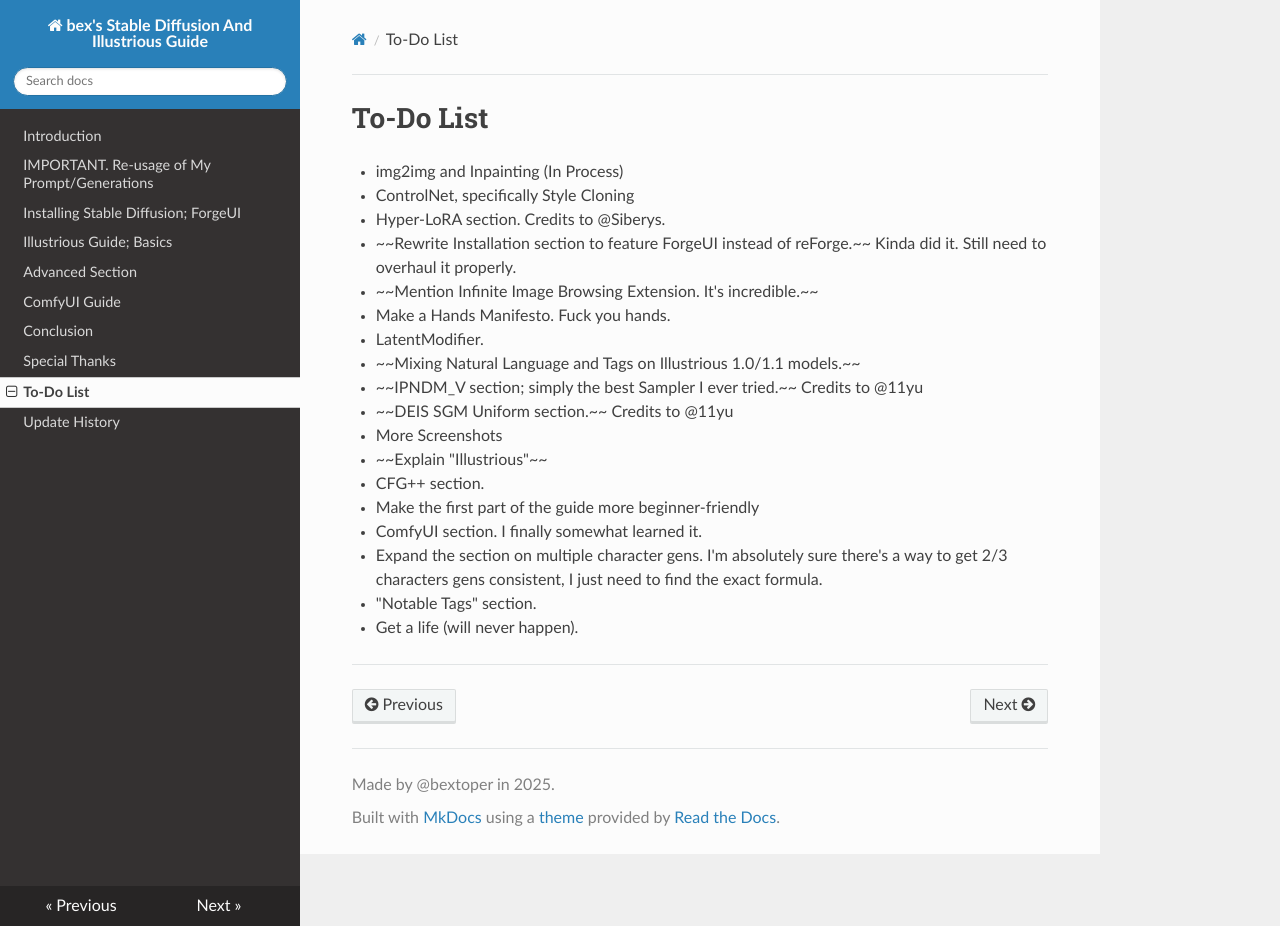
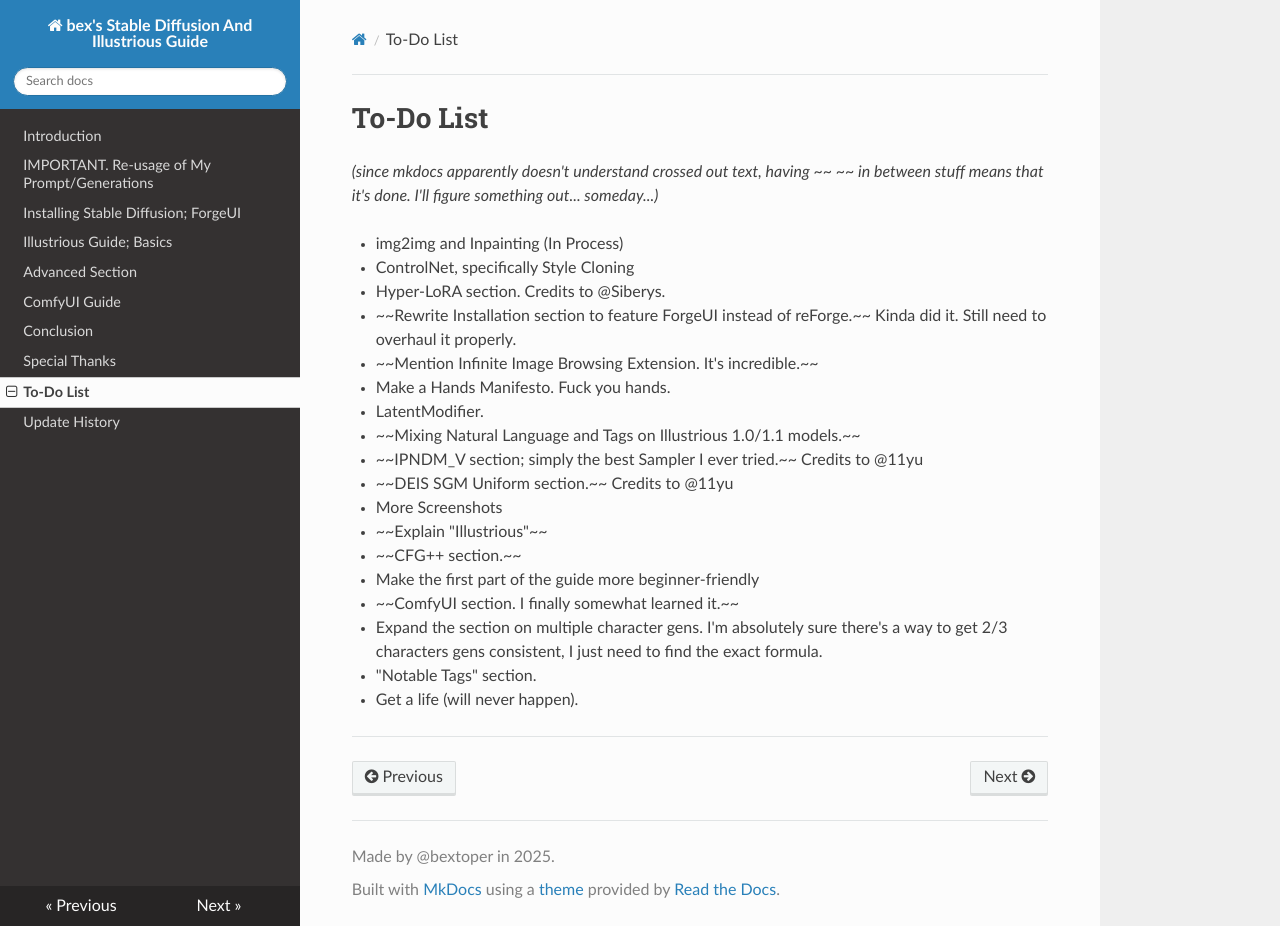
Before and after one commit to bextoper/bex-s-Stable-Diffusion-and-Illustrious-Guide, an MkDocs documentation site: the page built from docs/todo.md, in a window 1280 px wide and 926 px high. Built offline with MkDocs 1.6.1, drawn with Linux system fonts in a browser that asks for light colours; nearby versions of some CDN libraries.

Commit message:
update 3

```diff
--- a/docs/todo.md
+++ b/docs/todo.md
@@ -1,4 +1,7 @@
 # To-Do List
+
+*(since mkdocs apparently doesn't understand crossed out text, having ~~ ~~ in between stuff means that it's done. I'll figure something out... someday...)*
+
 - img2img and Inpainting (In Process)
 - ControlNet, specifically Style Cloning
 - Hyper-LoRA section. Credits to @Siberys.
@@ -11,9 +14,9 @@
 - ~~DEIS SGM Uniform section.~~ Credits to @11yu
 - More Screenshots
 - ~~Explain "Illustrious"~~
-- CFG++ section.
+- ~~CFG++ section.~~
 - Make the first part of the guide more beginner-friendly
-- ComfyUI section. I finally somewhat learned it.
+- ~~ComfyUI section. I finally somewhat learned it.~~
 - Expand the section on multiple character gens. I'm absolutely sure there's a way to get 2/3 characters gens consistent, I just need to find the exact formula.
 - "Notable Tags" section.
 - Get a life (will never happen).
```
